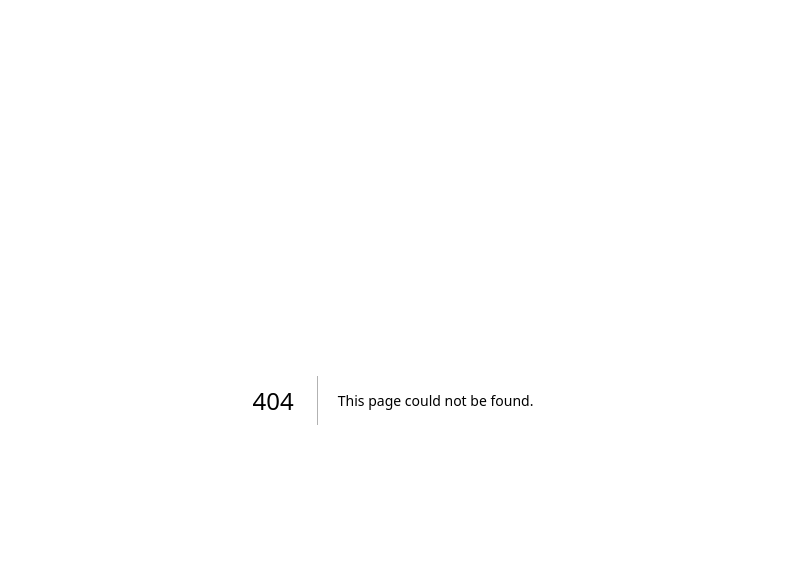
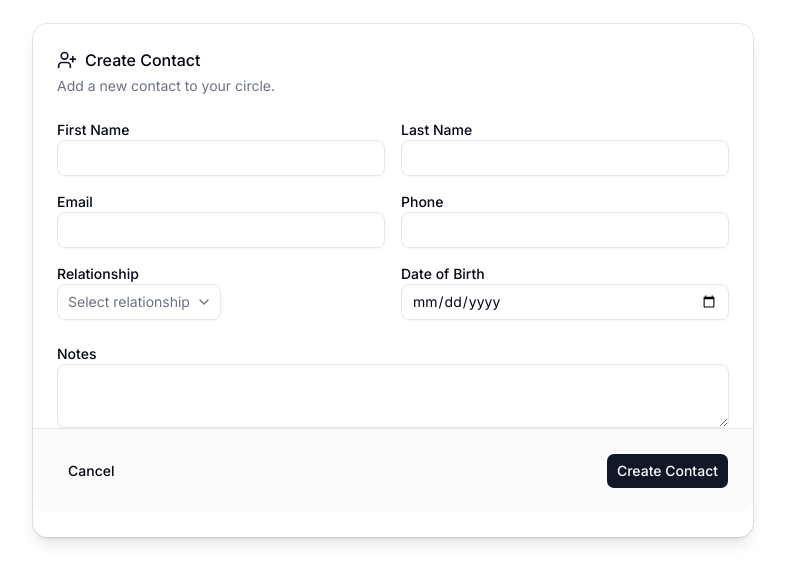
Before and after one commit to BrandonMHerrin/My-Circle-App, a Next.js app: page /contacts/new in a window 1280 px wide. Before the commit this address had no page. Shown: the top 582 px of the page, without its empty margins (247-1032 px from the left). Built offline with nearby package versions, Linux system fonts and the light colour scheme.

Commit message:
contact update

```diff
--- /dev/null
+++ b/src/app/contacts/[id]/edit/page.tsx
@@ -0,0 +1,67 @@
+"use client";
+
+import { useEffect, useState } from "react";
+import { useParams, useRouter } from "next/navigation";
+import ContactForm from "@/components/ContactForm";
+import { Button } from "@/components/ui/button";
+
+export default function EditContactPage() {
+  const { id } = useParams<{ id: string }>();
+  const router = useRouter();
+  const [contact, setContact] = useState<any>(null);
+  const [loading, setLoading] = useState(true);
+
+  useEffect(() => {
+    async function loadContact() {
+      const res = await fetch(`/api/contacts/${id}`, {
+        credentials: "include",
+      });
+
+      if (!res.ok) {
+        alert("Failed to load contact");
+        router.push("/dashboard");
+        return;
+      }
+
+      const json = await res.json();
+      setContact(json.data);
+      setLoading(false);
+    }
+
+    loadContact();
+  }, [id, router]);
+
+  async function handleDelete() {
+    const ok = confirm(
+      "Are you sure you want to delete this contact? This action cannot be undone."
+    );
+    if (!ok) return;
+
+    const res = await fetch(`/api/contacts/${id}`, {
+      method: "DELETE",
+      credentials: "include",
+    });
+
+    if (!res.ok) {
+      alert("Failed to delete contact");
+      return;
+    }
+
+    router.push("/dashboard");
+    router.refresh();
+  }
+
+  if (loading) return <p className="p-6">Loading...</p>;
+
+  return (
+    <div className="space-y-6">
+      <ContactForm initialData={contact} contactId={id} />
+
+      <div className="flex justify-end">
+        <Button variant="destructive" onClick={handleDelete}>
+          Delete Contact
+        </Button>
+      </div>
+    </div>
+  );
+}
--- /dev/null
+++ b/src/app/contacts/new/page.tsx
@@ -0,0 +1,14 @@
+import { type Metadata } from "next";
+import ContactForm from "@/components/ContactForm";
+
+export const metadata: Metadata = {
+  title: "New contact - My Circle App",
+};
+
+export default function NewContactPage() {
+  return (
+    <div className="max-w-3xl mx-auto p-6">
+      <ContactForm />
+    </div>
+  );
+}
--- /dev/null
+++ b/src/components/ContactForm.tsx
@@ -0,0 +1,204 @@
+"use client";
+
+import { useEffect, useState } from "react";
+import { useRouter } from "next/navigation";
+import { useForm } from "react-hook-form";
+import { z } from "zod";
+import { zodResolver } from "@hookform/resolvers/zod";
+import { Loader2, Save, UserPlus } from "lucide-react";
+
+// Schema correcto desde main
+import { contactCreateSchema } from "@/lib/validation/contact.schema";
+
+// UI
+import { Button } from "@/components/ui/button";
+import { Input } from "@/components/ui/input";
+import { Textarea } from "@/components/ui/textarea";
+import {
+  Card,
+  CardContent,
+  CardDescription,
+  CardFooter,
+  CardHeader,
+  CardTitle,
+} from "@/components/ui/card";
+import {
+  Select,
+  SelectContent,
+  SelectItem,
+  SelectTrigger,
+  SelectValue,
+} from "@/components/ui/select";
+
+type ContactFormData = z.infer<typeof contactCreateSchema>;
+
+export default function ContactForm({
+  initialData,
+  contactId,
+}: {
+  initialData?: any;
+  contactId?: string;
+}) {
+  const router = useRouter();
+  const [submitting, setSubmitting] = useState(false);
+
+  const form = useForm<ContactFormData>({
+    resolver: zodResolver(contactCreateSchema),
+    defaultValues: {
+      fname: initialData?.fname ?? "",
+      lname: initialData?.lname ?? "",
+      email: initialData?.email ?? "",
+      phone: initialData?.phone ?? "",
+      relationship: initialData?.relationship ?? undefined,
+      dob: initialData?.dob ?? "",
+      notes: initialData?.notes ?? "",
+    },
+  });
+
+  useEffect(() => {
+    if (initialData) {
+      form.reset({
+        fname: initialData.fname ?? "",
+        lname: initialData.lname ?? "",
+        email: initialData.email ?? "",
+        phone: initialData.phone ?? "",
+        relationship: initialData.relationship ?? undefined,
+        dob: initialData.dob ?? "",
+        notes: initialData.notes ?? "",
+      });
+    }
+  }, [initialData, form]);
+
+  async function onSubmit(data: ContactFormData) {
+    setSubmitting(true);
+    try {
+      const payload = {
+        ...data,
+        email: data.email || null,
+        phone: data.phone || null,
+        relationship: data.relationship || null,
+        dob: data.dob || null,
+        notes: data.notes || null,
+      };
+
+      const url = contactId ? `/api/contacts/${contactId}` : "/api/contacts";
+      const method = contactId ? "PUT" : "POST";
+
+      const res = await fetch(url, {
+        method,
+        headers: { "Content-Type": "application/json" },
+        body: JSON.stringify(payload),
+        credentials: "include",
+      });
+
+      if (!res.ok) {
+        const err = await res.json().catch(() => ({}));
+        throw new Error(err?.error?.message ?? "Failed to save contact");
+      }
+
+      router.push("/dashboard");
+      router.refresh();
+    } catch (err: any) {
+      alert(err.message ?? "Unexpected error");
+    } finally {
+      setSubmitting(false);
+    }
+  }
+
+  return (
+    <Card className="shadow-lg border-muted/50">
+      <CardHeader>
+        <CardTitle className="flex items-center gap-2">
+          {contactId ? (
+            <Save className="h-5 w-5 text-primary" />
+          ) : (
+            <UserPlus className="h-5 w-5 text-primary" />
+          )}
+          {contactId ? "Edit Contact" : "Create Contact"}
+        </CardTitle>
+        <CardDescription>
+          {contactId
+            ? "Update the contact information."
+            : "Add a new contact to your circle."}
+        </CardDescription>
+      </CardHeader>
+
+      <form onSubmit={form.handleSubmit(onSubmit)}>
+        <CardContent className="space-y-6">
+          <div className="grid grid-cols-1 md:grid-cols-2 gap-4">
+            <div>
+              <label className="text-sm font-medium">First Name</label>
+              <Input {...form.register("fname")} />
+            </div>
+
+            <div>
+              <label className="text-sm font-medium">Last Name</label>
+              <Input {...form.register("lname")} />
+            </div>
+
+            <div>
+              <label className="text-sm font-medium">Email</label>
+              <Input type="email" {...form.register("email")} />
+            </div>
+
+            <div>
+              <label className="text-sm font-medium">Phone</label>
+              <Input {...form.register("phone")} />
+            </div>
+
+            <div>
+              <label className="text-sm font-medium">Relationship</label>
+              <Select
+                onValueChange={(v) =>
+                  form.setValue("relationship", v as any)
+                }
+                defaultValue={
+                  form.getValues("relationship") ?? undefined
+                }
+              >
+                <SelectTrigger>
+                  <SelectValue placeholder="Select relationship" />
+                </SelectTrigger>
+                <SelectContent>
+                  <SelectItem value="family">Family</SelectItem>
+                  <SelectItem value="friend">Friend</SelectItem>
+                  <SelectItem value="colleague">Colleague</SelectItem>
+                  <SelectItem value="acquaintance">Acquaintance</SelectItem>
+                  <SelectItem value="other">Other</SelectItem>
+                </SelectContent>
+              </Select>
+            </div>
+
+            <div>
+              <label className="text-sm font-medium">Date of Birth</label>
+              <Input type="date" {...form.register("dob")} />
+            </div>
+          </div>
+
+          <div>
+            <label className="text-sm font-medium">Notes</label>
+            <Textarea {...form.register("notes")} />
+          </div>
+        </CardContent>
+
+        <CardFooter className="flex justify-between border-t p-6 bg-muted/30">
+          <Button type="button" variant="ghost" onClick={() => router.back()}>
+            Cancel
+          </Button>
+          <Button type="submit" disabled={submitting}>
+            {submitting ? (
+              <>
+                <Loader2 className="mr-2 h-4 w-4 animate-spin" />
+                Saving...
+              </>
+            ) : contactId ? (
+              "Save Changes"
+            ) : (
+              "Create Contact"
+            )}
+          </Button>
+        </CardFooter>
+      </form>
+    </Card>
+  );
+}
```
